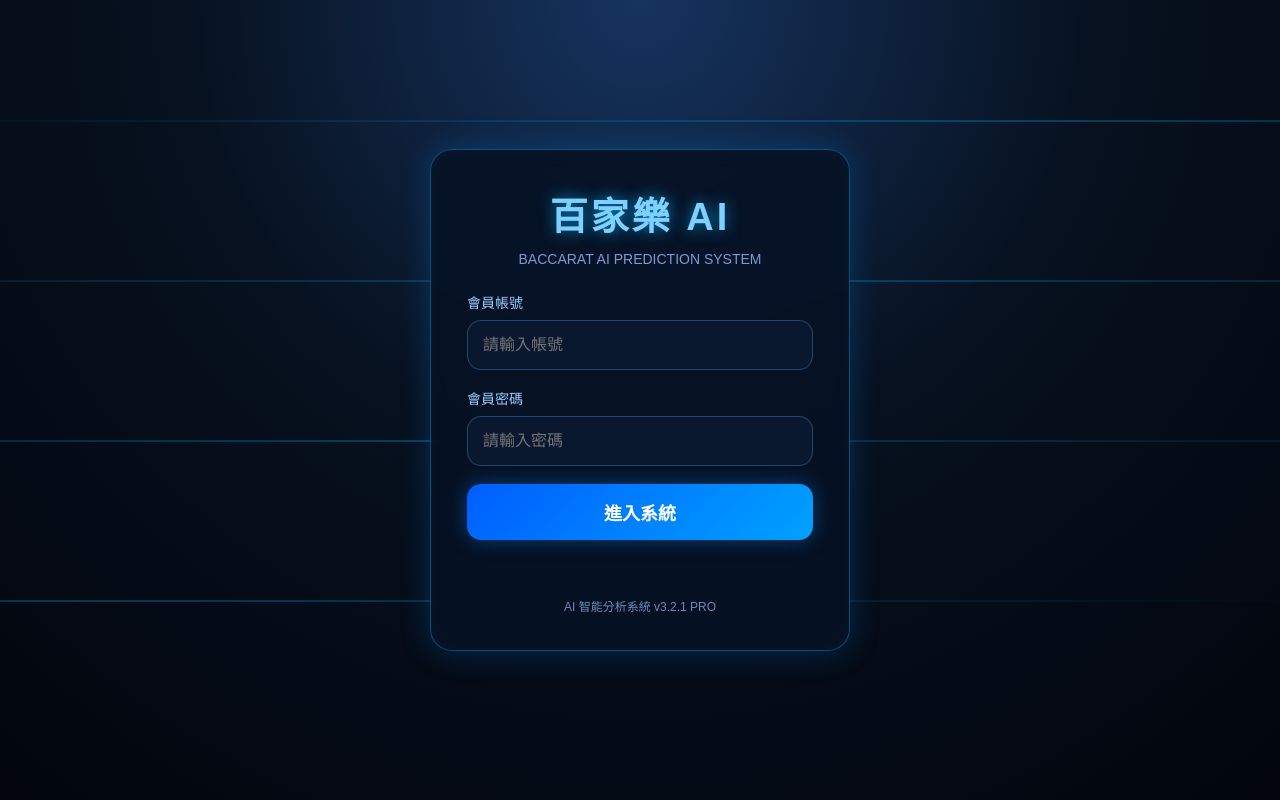
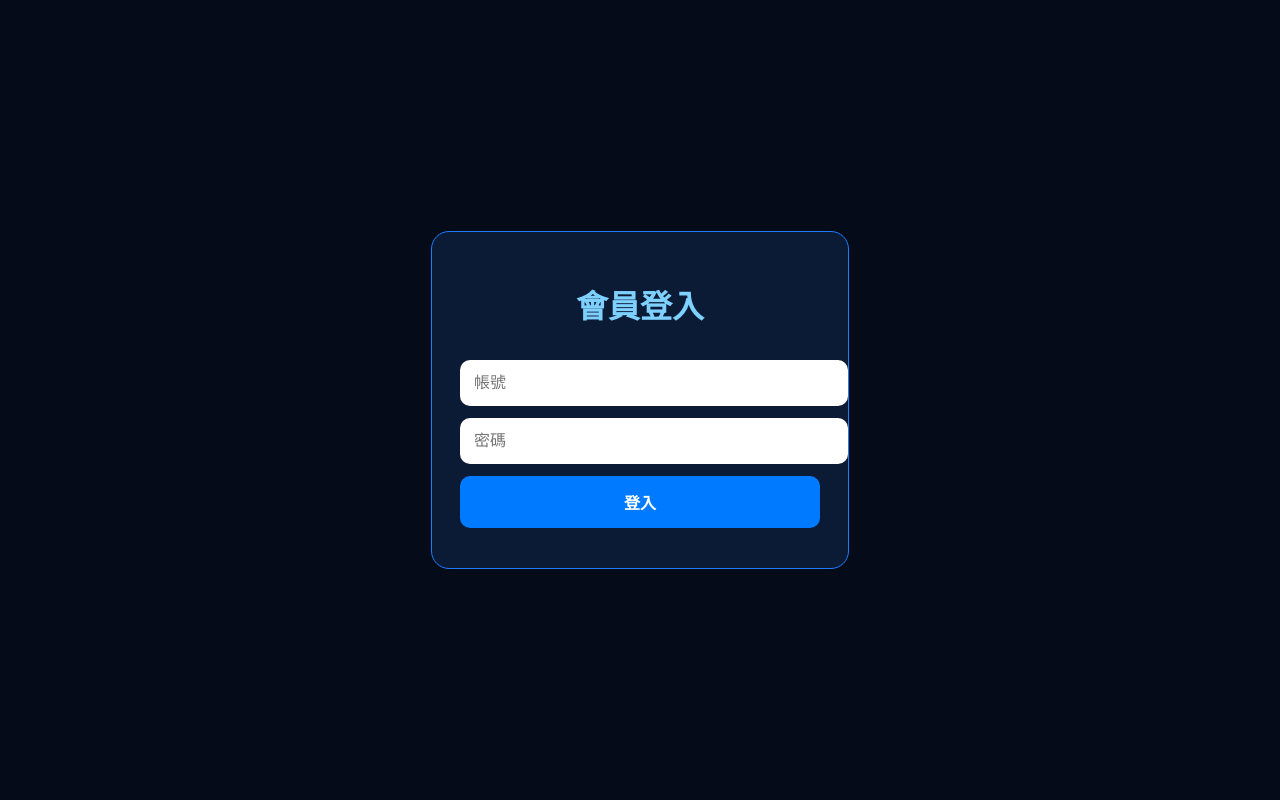
Before and after one commit to hecht19980820/baccarat-online, a Flask app: page /login in a window 1280 px wide. Run offline with Flask 3, Linux system fonts and the light colour scheme.

Commit message:
Update login.html

```diff
--- a/templates/login.html
+++ b/templates/login.html
@@ -4,268 +4,75 @@
 <meta charset="UTF-8">
 <meta name="viewport" content="width=device-width, initial-scale=1.0">
 <title>會員登入</title>
-
 <style>
-*{
-    box-sizing:border-box;
-}
-
 body{
     margin:0;
     height:100vh;
     display:flex;
     align-items:center;
     justify-content:center;
-    overflow:hidden;
-    background:
-        radial-gradient(circle at top,#16345f 0%,#07111f 45%,#02050d 100%);
-    font-family:Arial,"Microsoft JhengHei",sans-serif;
+    background:#050b18;
     color:white;
+    font-family:Arial,"Microsoft JhengHei";
 }
-
-.bg{
-    position:fixed;
-    inset:0;
-    overflow:hidden;
-    z-index:-1;
+.box{
+    width:360px;
+    padding:28px;
+    border-radius:18px;
+    background:#0b1b35;
+    border:1px solid #1f7cff;
 }
-
-.line{
-    position:absolute;
-    width:200%;
-    height:2px;
-    background:linear-gradient(90deg,
-        transparent,
-        rgba(0,180,255,.8),
-        transparent
-    );
-    animation:move 8s linear infinite;
-    opacity:.35;
+h1{text-align:center;color:#7ed0ff}
+input,button{
+    width:100%;
+    padding:14px;
+    margin-top:12px;
+    border-radius:10px;
+    border:0;
+    font-size:16px;
 }
-
-.line:nth-child(1){top:15%;animation-delay:0s}
-.line:nth-child(2){top:35%;animation-delay:2s}
-.line:nth-child(3){top:55%;animation-delay:4s}
-.line:nth-child(4){top:75%;animation-delay:6s}
-
-@keyframes move{
-    from{
-        transform:translateX(-50%);
-    }
-    to{
-        transform:translateX(0%);
-    }
+button{
+    background:#007bff;
+    color:white;
+    font-weight:bold;
 }
-
-.login-box{
-    width:420px;
-    max-width:92%;
-    padding:36px;
-    border-radius:22px;
-    background:rgba(6,18,36,.88);
-    border:1px solid rgba(0,180,255,.4);
-    box-shadow:
-        0 0 30px rgba(0,140,255,.25),
-        inset 0 0 18px rgba(255,255,255,.03);
-    backdrop-filter:blur(10px);
-}
-
-.logo{
+.msg{
+    color:#ff6b86;
     text-align:center;
-    margin-bottom:25px;
-}
-
-.logo h1{
-    margin:0;
-    font-size:38px;
-    letter-spacing:3px;
-    color:#7ed0ff;
-    text-shadow:0 0 15px rgba(0,180,255,.7);
-}
-
-.logo p{
-    margin-top:10px;
-    color:#9bbcff;
-    font-size:14px;
-    opacity:.8;
-}
-
-.input-group{
-    margin-bottom:18px;
-}
-
-.input-group label{
-    display:block;
-    margin-bottom:8px;
-    color:#9dccff;
-    font-size:14px;
-}
-
-.input-group input{
-    width:100%;
-    padding:15px;
-    border:none;
-    outline:none;
-    border-radius:14px;
-    background:#09182f;
-    border:1px solid rgba(90,170,255,.3);
-    color:white;
-    font-size:16px;
-    transition:.2s;
-}
-
-.input-group input:focus{
-    border-color:#36b3ff;
-    box-shadow:0 0 14px rgba(0,180,255,.35);
-}
-
-.login-btn{
-    width:100%;
-    height:56px;
-    border:none;
-    border-radius:14px;
-    font-size:18px;
-    font-weight:bold;
-    cursor:pointer;
-    color:white;
-    background:linear-gradient(135deg,#005eff,#00a2ff);
-    box-shadow:0 0 20px rgba(0,140,255,.4);
-    transition:.2s;
-}
-
-.login-btn:hover{
-    transform:translateY(-2px);
-    box-shadow:0 0 28px rgba(0,180,255,.55);
-}
-
-.msg{
-    margin-top:15px;
-    text-align:center;
-    color:#ff7d95;
-    min-height:20px;
-    font-size:14px;
-}
-
-.footer{
-    margin-top:22px;
-    text-align:center;
-    font-size:12px;
-    color:#6f8bb6;
-}
-
-@media(max-width:760px){
-
-    .login-box{
-        padding:24px;
-        border-radius:16px;
-    }
-
-    .logo h1{
-        font-size:28px;
-    }
-
-    .login-btn{
-        height:50px;
-        font-size:16px;
-    }
-
-    .input-group input{
-        padding:12px;
-        font-size:15px;
-    }
+    margin-top:12px;
 }
 </style>
 </head>
-
 <body>
 
-<div class="bg">
-    <div class="line"></div>
-    <div class="line"></div>
-    <div class="line"></div>
-    <div class="line"></div>
-</div>
-
-<div class="login-box">
-
-    <div class="logo">
-        <h1>百家樂 AI</h1>
-        <p>BACCARAT AI PREDICTION SYSTEM</p>
-    </div>
-
-    <div class="input-group">
-        <label>會員帳號</label>
-        <input
-            type="text"
-            id="username"
-            placeholder="請輸入帳號"
-        >
-    </div>
-
-    <div class="input-group">
-        <label>會員密碼</label>
-        <input
-            type="password"
-            id="password"
-            placeholder="請輸入密碼"
-            onkeydown="if(event.key==='Enter'){login()}"
-        >
-    </div>
-
-    <button class="login-btn" onclick="login()">
-        進入系統
-    </button>
-
+<div class="box">
+    <h1>會員登入</h1>
+    <input id="username" placeholder="帳號">
+    <input id="password" type="password" placeholder="密碼">
+    <button onclick="login()">登入</button>
     <div id="msg" class="msg"></div>
-
-    <div class="footer">
-        AI 智能分析系統 v3.2.1 PRO
-    </div>
-
 </div>
 
 <script>
+async function login(){
+    const username=document.getElementById("username").value.trim();
+    const password=document.getElementById("password").value.trim();
 
-async function login(){
+    const res=await fetch("/api/login",{
+        method:"POST",
+        headers:{"Content-Type":"application/json"},
+        body:JSON.stringify({username,password})
+    });
 
-    const username =
-        document.getElementById("username").value.trim();
+    const data=await res.json();
 
-    const password =
-        document.getElementById("password").value.trim();
-
-    if(!username || !password){
-
-        document.getElementById("msg").textContent =
-            "請輸入帳號密碼";
-
+    if(!data.ok){
+        document.getElementById("msg").textContent=data.msg || "登入失敗";
         return;
     }
 
-    const res = await fetch("/api/login",{
-        method:"POST",
-        headers:{
-            "Content-Type":"application/json"
-        },
-        body:JSON.stringify({
-            username,
-            password
-        })
-    });
-
-    const data = await res.json();
-
-    if(!data.ok){
-
-        document.getElementById("msg").textContent =
-            data.msg || "登入失敗";
-
-        return;
-    }
-
-    location.href = "/";
+    location.href="/";
 }
-
 </script>
 
 </body>
```
